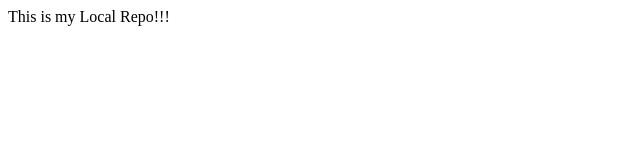
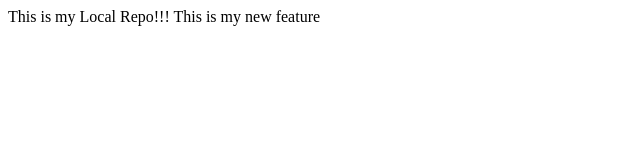
Before and after one commit to Malini-sunware/localrepo, a plain HTML site: page index.html in a window 1280 px wide. Shown: the whole page, without its empty margins (0-640 px from the left). Drawn offline with Linux system fonts and the light colour scheme.

Commit message:
Add new feature

```diff
--- a/index.html
+++ b/index.html
@@ -1 +1,2 @@
 <pr> This is my Local Repo!!!</pr>
+<pr> This is my new feature</pr>
```
